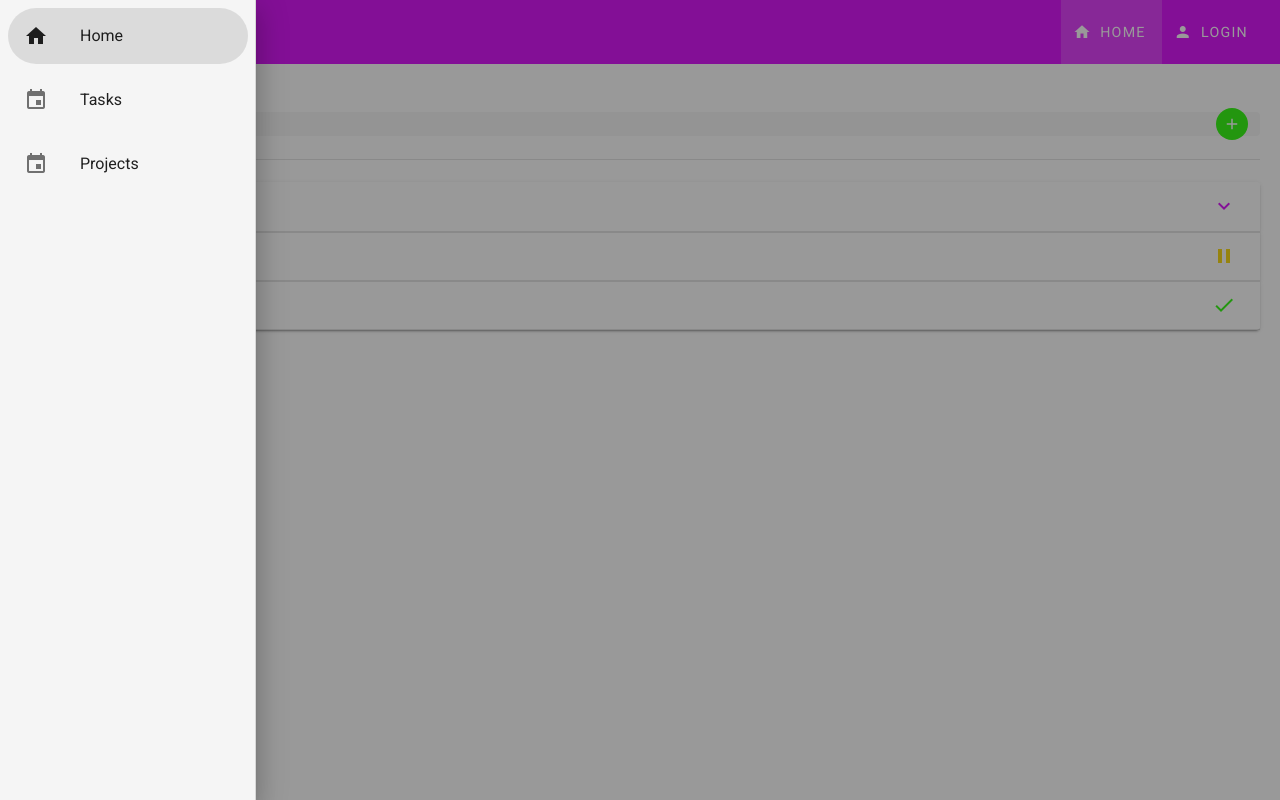
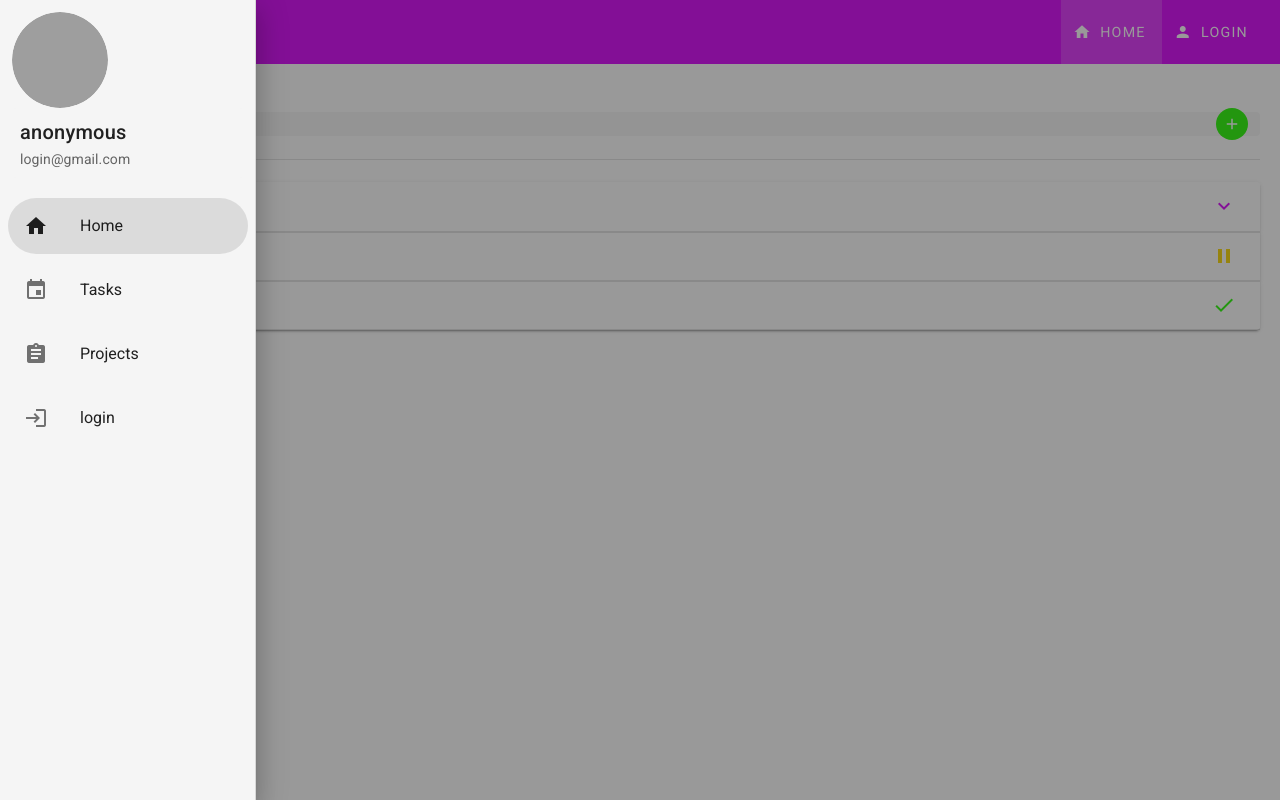
Before and after one commit to blackpandan/life-note, a Vue app in the folder frontend/vue/: page / in a window 1280 px wide. Built offline with nearby package versions, Linux system fonts and the light colour scheme; grey boxes are pictures that could not be loaded.

Commit message:
edited nav drawer

```diff
--- a/frontend/vue/src/components/nav.vue
+++ b/frontend/vue/src/components/nav.vue
@@ -26,6 +26,13 @@
      </v-toolbar-items>
    </v-app-bar>
    <v-navigation-drawer v-model="drawer" app temporary color="grey lighten-4">
+     <v-container fluid>
+       <v-avatar size="96"><v-img src="https://cdn.vuetifyjs.com/images/john.jpg" alt="hey"></v-img></v-avatar>
+       <v-card flat class="grey lighten-4">
+         <v-card-title class="ma-0 pa-2 ">anonymous</v-card-title>
+         <v-card-subtitle class="pa-0 pa-2">login@gmail.com</v-card-subtitle>
+       </v-card>
+     </v-container>
        <v-list rounded>
            <v-list-item-group>
              <v-list-item to="/">
@@ -48,11 +55,21 @@
              </v-list-item>
              <v-list-item>
                <v-list-item-icon>
-                 <v-icon>event</v-icon>
+                 <v-icon>assignment</v-icon>
                </v-list-item-icon>
                <v-list-item-content>
                  <v-list-item-title>
                    Projects
+                 </v-list-item-title>
+               </v-list-item-content>
+             </v-list-item>
+             <v-list-item>
+               <v-list-item-icon>
+                 <v-icon>login</v-icon>
+               </v-list-item-icon>
+               <v-list-item-content>
+                 <v-list-item-title>
+                   login
                  </v-list-item-title>
                </v-list-item-content>
              </v-list-item>
```
